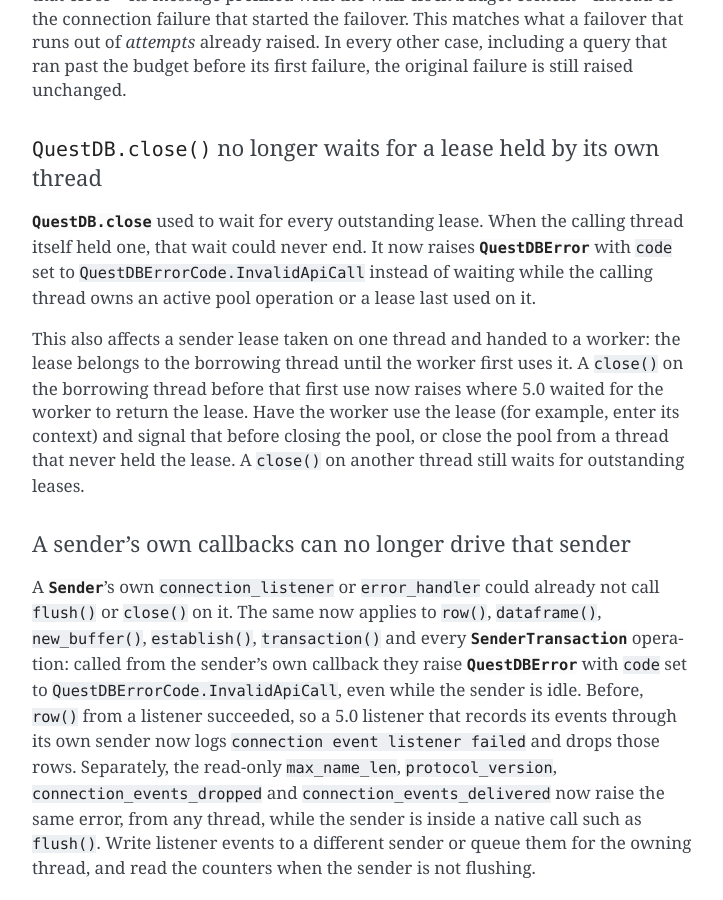
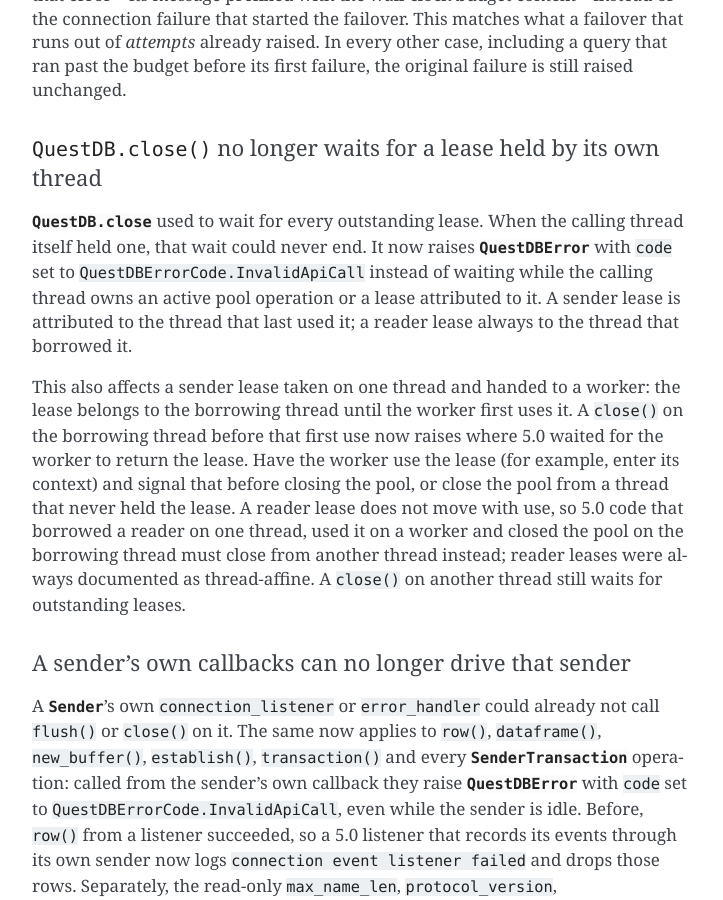
Before and after one commit to questdb/py-questdb-client, a Sphinx documentation site: the page built from docs/changelog.rst, in a window 1280 px wide and 900 px high, scrolled down 3255 px. Shown: the whole window, without its empty margins (388-1111 px from the left). Built offline with Sphinx 7.4.7, drawn with Linux system fonts in a browser that asks for light colours.

Commit message:
docs: say reader leases stay with the borrowing thread
The close() and reader() docstrings and the 5.1 notes described a single
rule, "a lease last used on this thread", but only sender leases move to
the thread that uses them. A reader lease stays attributed to the thread
that borrowed it, so close() on that thread raises while a worker still
holds it, where 5.0 waited. State the reader rule everywhere the sender
rule is described, including the .pyi close() stub, which did not
mention the same-thread raise at all.

```diff
--- a/CHANGELOG.rst
+++ b/CHANGELOG.rst
@@ -147,15 +147,20 @@
 outstanding lease. When the calling thread itself held one, that wait could
 never end. It now raises :class:`QuestDBError <questdb.QuestDBError>` with
 ``code`` set to ``QuestDBErrorCode.InvalidApiCall`` instead of waiting while
-the calling thread owns an active pool operation or a lease last used on it.
+the calling thread owns an active pool operation or a lease attributed to it.
+A sender lease is attributed to the thread that last used it; a reader lease
+always to the thread that borrowed it.
 
 This also affects a sender lease taken on one thread and handed to a worker:
 the lease belongs to the borrowing thread until the worker first uses it. A
 ``close()`` on the borrowing thread before that first use now raises where 5.0
 waited for the worker to return the lease. Have the worker use the lease (for
 example, enter its context) and signal that before closing the pool, or close
-the pool from a thread that never held the lease. A ``close()`` on another
-thread still waits for outstanding leases.
+the pool from a thread that never held the lease. A reader lease does not
+move with use, so 5.0 code that borrowed a reader on one thread, used it on a
+worker and closed the pool on the borrowing thread must close from another
+thread instead; reader leases were always documented as thread-affine. A
+``close()`` on another thread still waits for outstanding leases.
 
 A sender's own callbacks can no longer drive that sender
 ********************************************************
--- a/docs/migration.rst
+++ b/docs/migration.rst
@@ -119,11 +119,14 @@
 * :meth:`QuestDB.close <questdb.QuestDB.close>` **raises instead of waiting
   for a lease held by the calling thread.** It raises
   ``QuestDBError(InvalidApiCall)`` while the calling thread owns an active pool
-  operation or a lease last used on it; 5.0 waited, which never ended for a
+  operation or a lease attributed to it; 5.0 waited, which never ended for a
   same-thread lease. A sender lease handed to a worker stays attributed to the
   borrowing thread until the worker first uses it, so a ``close()`` there that
-  5.0 would have waited through now raises. Have the worker use the lease and
-  signal that before closing, or close from a thread that never held it::
+  5.0 would have waited through now raises. A reader lease (``db.reader()``)
+  stays attributed to the borrowing thread however it is used, so close the
+  pool from another thread while one is open. For a sender lease, have the
+  worker use the lease and signal that before closing, or close from a thread
+  that never held it::
 
       sender = db.sender()
       used = threading.Event()
```
Also changed, not shown: 2 other files.
